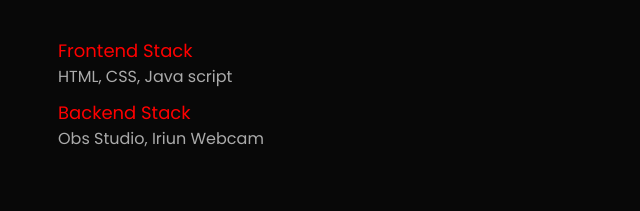
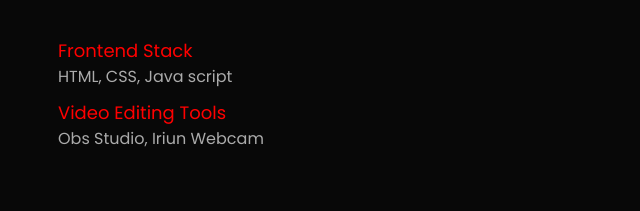
Before and after one commit to ticatelier/omoniyiemmanuel, a plain HTML site: page index.html in a window 1280 px wide. Shown: the part 906-1117 px from the top of the page, 458-1098 px from the left. Drawn offline with Linux system fonts and the light colour scheme.

Commit message:
Update index.html

```diff
--- a/index.html
+++ b/index.html
@@ -59,7 +59,7 @@
                     <div class="tabcontents activetab" id="skills">
                         <ul>
                             <li><span>Frontend Stack</span><br>  HTML, CSS, Java script</li>
-                            <li><span>Backend Stack</span><br> Obs Studio, Iriun Webcam</li>
+                            <li><span>Video Editing Tools</span><br> Obs Studio, Iriun Webcam</li>
                         </ul>
                     </div>
                     <div class="tabcontents" id="experience">
```
